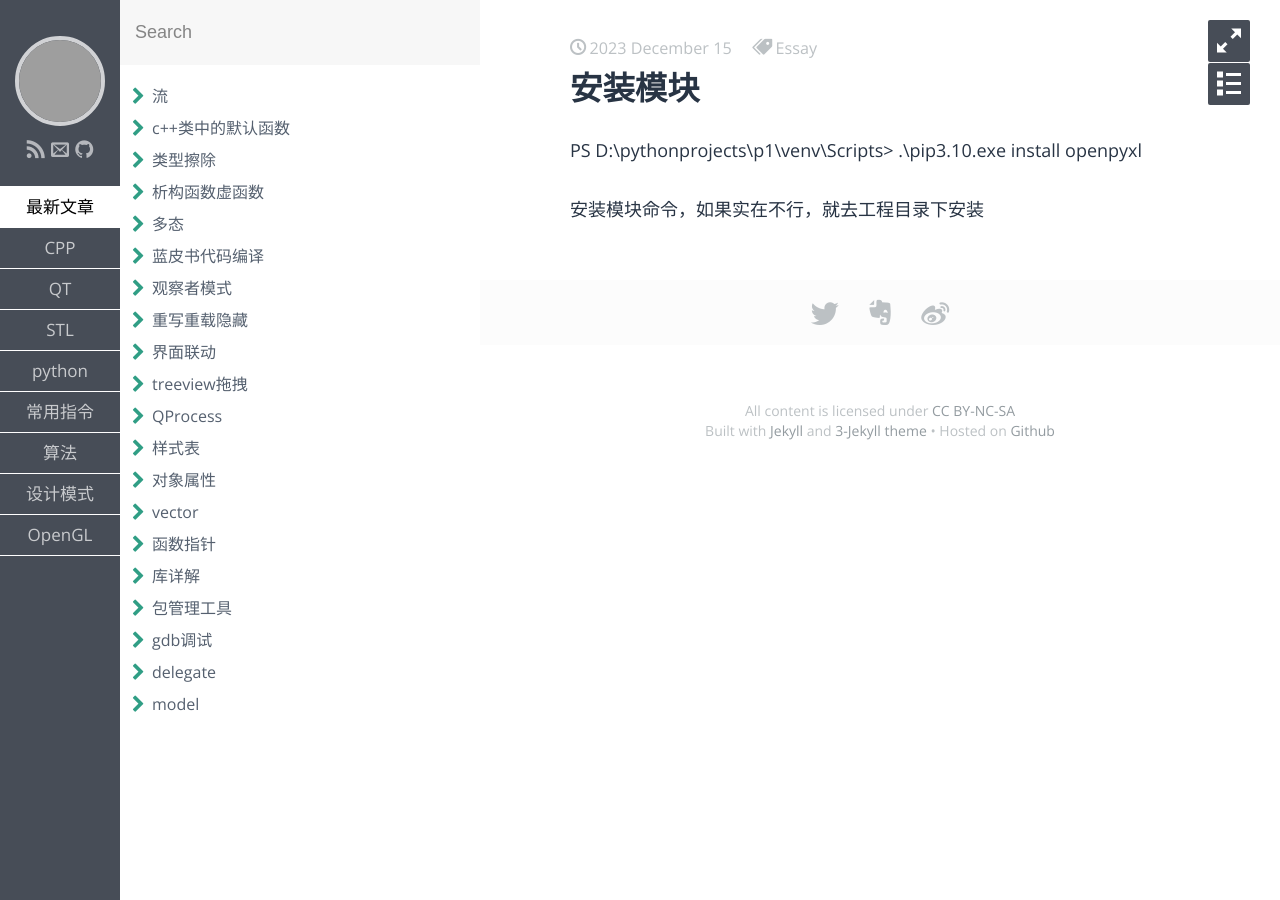
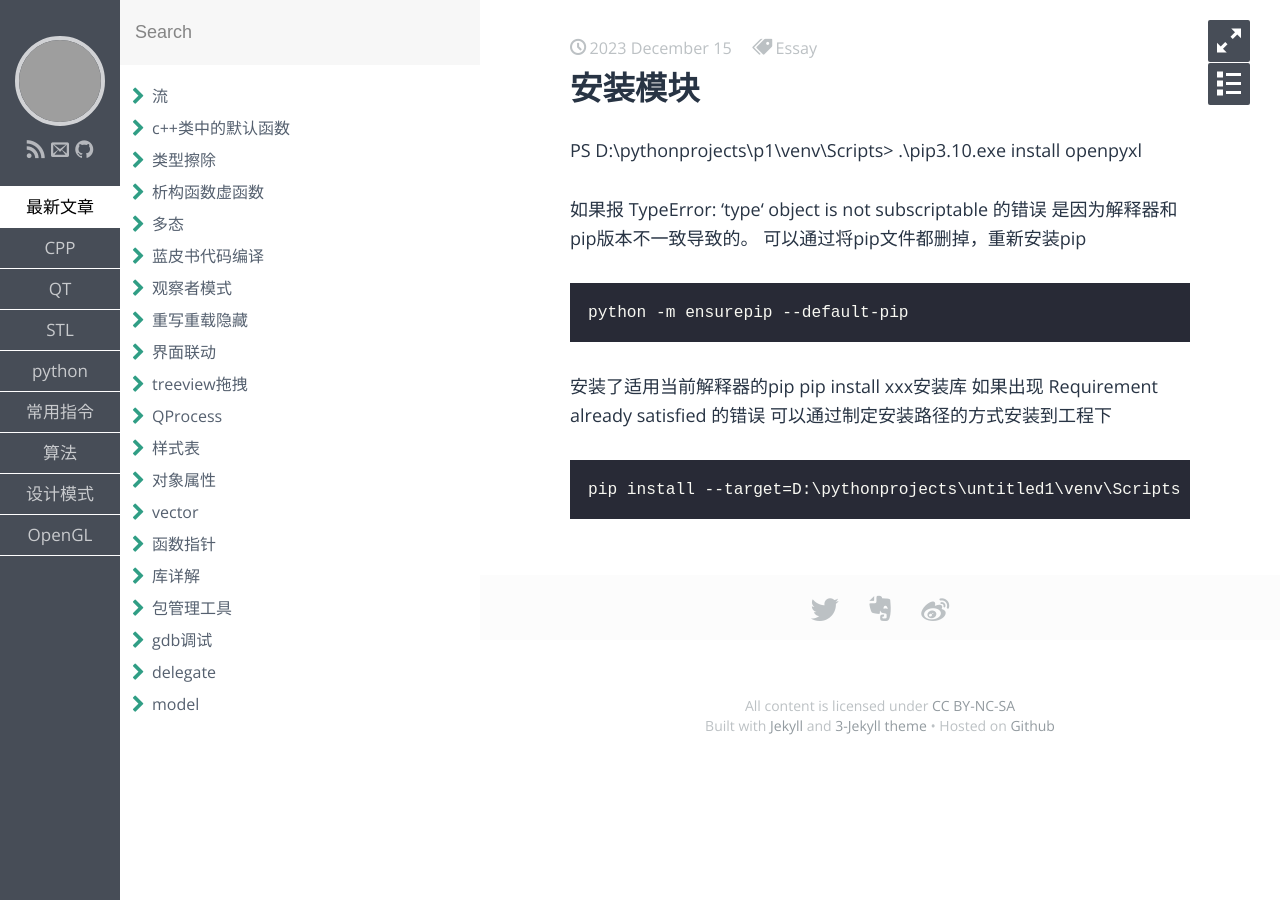
Before and after one commit to aliangaaa/aliangaaa.github.io, a Jekyll site: the page built from _posts/python/2023-12-15-安装模块.md, in a window 1280 px wide. Built offline with Jekyll 4.4.1, drawn with Linux system fonts in a browser that asks for light colours; some web fonts are replaced; grey boxes are pictures that could not be loaded.

Commit message:
Update 2023-12-15-安装模块.md

````diff
--- a/_posts/python/2023-12-15-安装模块.md
+++ b/_posts/python/2023-12-15-安装模块.md
@@ -9,4 +9,16 @@ description:
 
 PS D:\pythonprojects\p1\venv\Scripts> .\pip3.10.exe install openpyxl
 
-安装模块命令，如果实在不行，就去工程目录下安装
+如果报 TypeError: ‘type‘ object is not subscriptable 的错误
+是因为解释器和pip版本不一致导致的。
+可以通过将pip文件都删掉，重新安装pip
+```
+python -m ensurepip --default-pip
+```
+安装了适用当前解释器的pip
+pip install xxx安装库
+如果出现 Requirement already satisfied 的错误
+可以通过制定安装路径的方式安装到工程下
+```
+pip install --target=D:\pythonprojects\untitled1\venv\Scripts Pandas
+```
````
